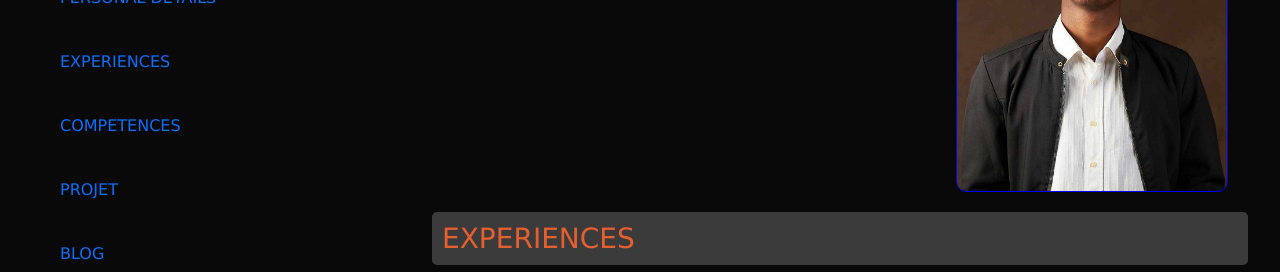
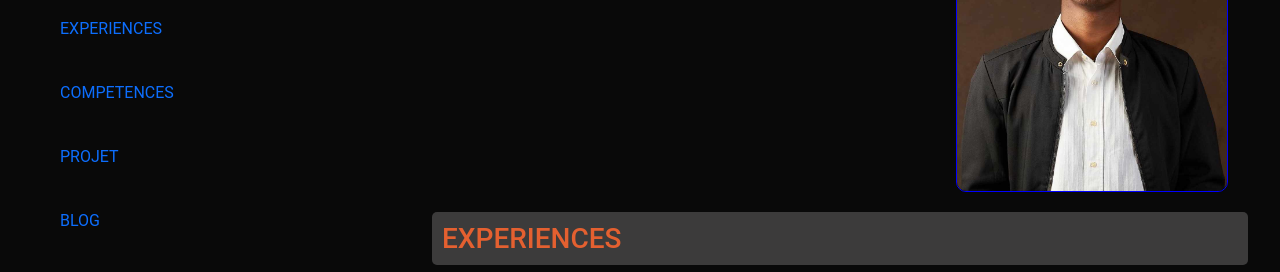
Before and after one commit to RantoA/portfolio, a plain HTML site: page index.html in a window 1280 px wide. Shown: the part 232-504 px from the top of the page. Drawn offline with nearby package versions, Linux system fonts and the light colour scheme.

Commit message:
changer le font font-family

```diff
--- a/index.html
+++ b/index.html
@@ -6,6 +6,10 @@
     <title>Ranto ANDRIAMAMONJY</title>
     <link href="https://cdn.jsdelivr.net/npm/bootstrap@5.3.2/dist/css/bootstrap.min.css" rel="stylesheet" integrity="sha384-T3c6CoIi6uLrA9TneNEoa7RxnatzjcDSCmG1MXxSR1GAsXEV/Dwwykc2MPK8M2HN" crossorigin="anonymous">
     <link rel="stylesheet" href="/styles/style.css">
+
+    <link rel="preconnect" href="https://fonts.googleapis.com">
+    <link rel="preconnect" href="https://fonts.gstatic.com" crossorigin>
+    <link href="https://fonts.googleapis.com/css2?family=Work+Sans:ital,wght@0,100..900;1,100..900&display=swap" rel="stylesheet">
 
   </head>
   <body>
--- a/styles/style.css
+++ b/styles/style.css
@@ -7,7 +7,8 @@ body {
     width: 100%;
     height: 100%;
     background-repeat: no-repeat;
-    font-family:'Lucida Sans', 'Lucida Sans Regular', 'Lucida Grande', 'Lucida Sans Unicode', Geneva, Verdana, sans-serif;
+    font-family: "Roboto", sans-serif;
+    /* font-family:'Lucida Sans', 'Lucida Sans Regular', 'Lucida Grande', 'Lucida Sans Unicode', Geneva, Verdana, sans-serif; */
     scrollbar-width: none;
 }
 
```
